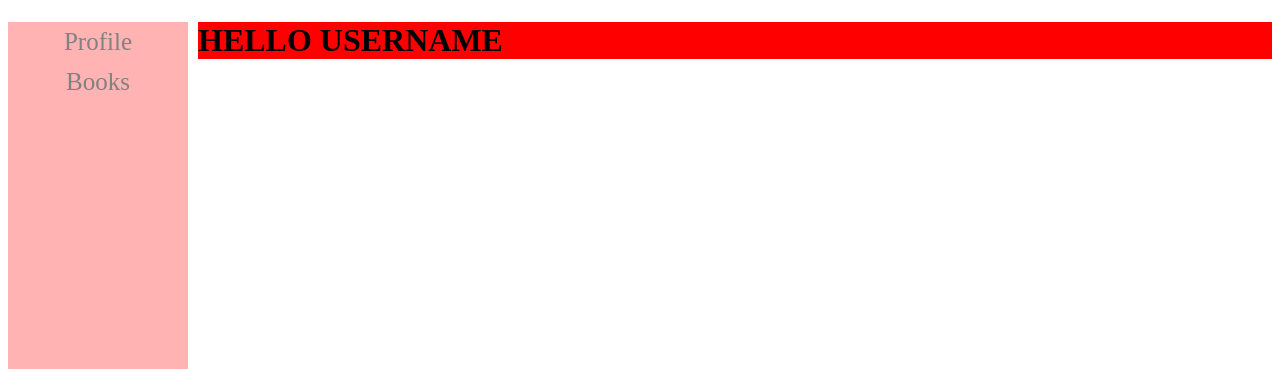
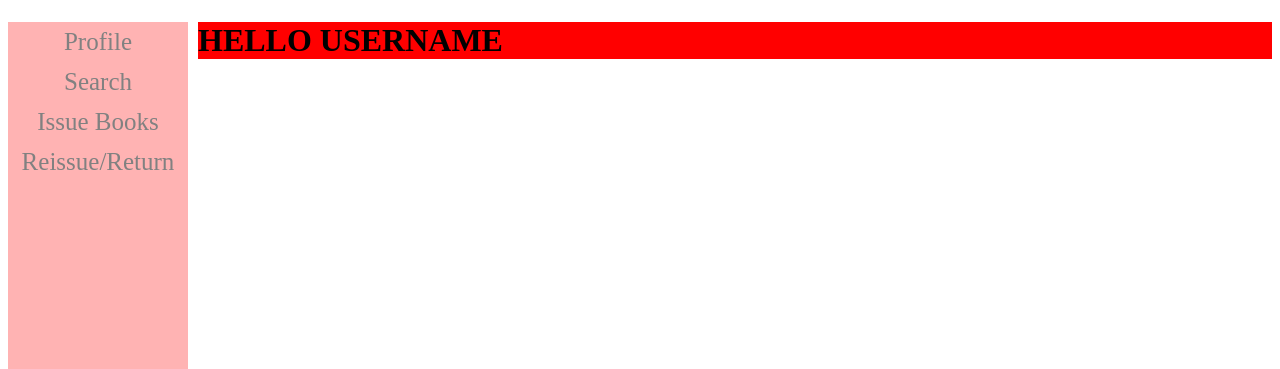
Before and after one commit to whitehammer55/LibraryMgmtSys, a PHP site: page /index.php in a window 1280 px wide. Shown: the part 58-427 px from the top of the page. Run offline with PHP 8.4, Linux system fonts and the light colour scheme.

Commit message:
Different options for emp/student

```diff
--- a/common/nav-bar.php
+++ b/common/nav-bar.php
@@ -31,6 +31,20 @@
 
 <ul>
   <li><a href="index.php">Profile</a></li>
-  <li><a href="books.php">Books</a></li>
+  <li><a href="search_for_books.php">Search</a></li>
+  <?php
+  if(1 == 0){
+    // TODO: If student then show this page
+    // Use session data to determine if student or teacher
+      echo '<li><a href="books.php">Books</a></li>';
+  }
+  else {
+    // If employee
+    echo '<li><a href="issue_books.php">Issue Books</a></li>';
+    echo '<li><a href="reissue_return_books.php">Reissue/Return</a></li>';
+  }
+
+  ?>
+
 
 </ul>
```
